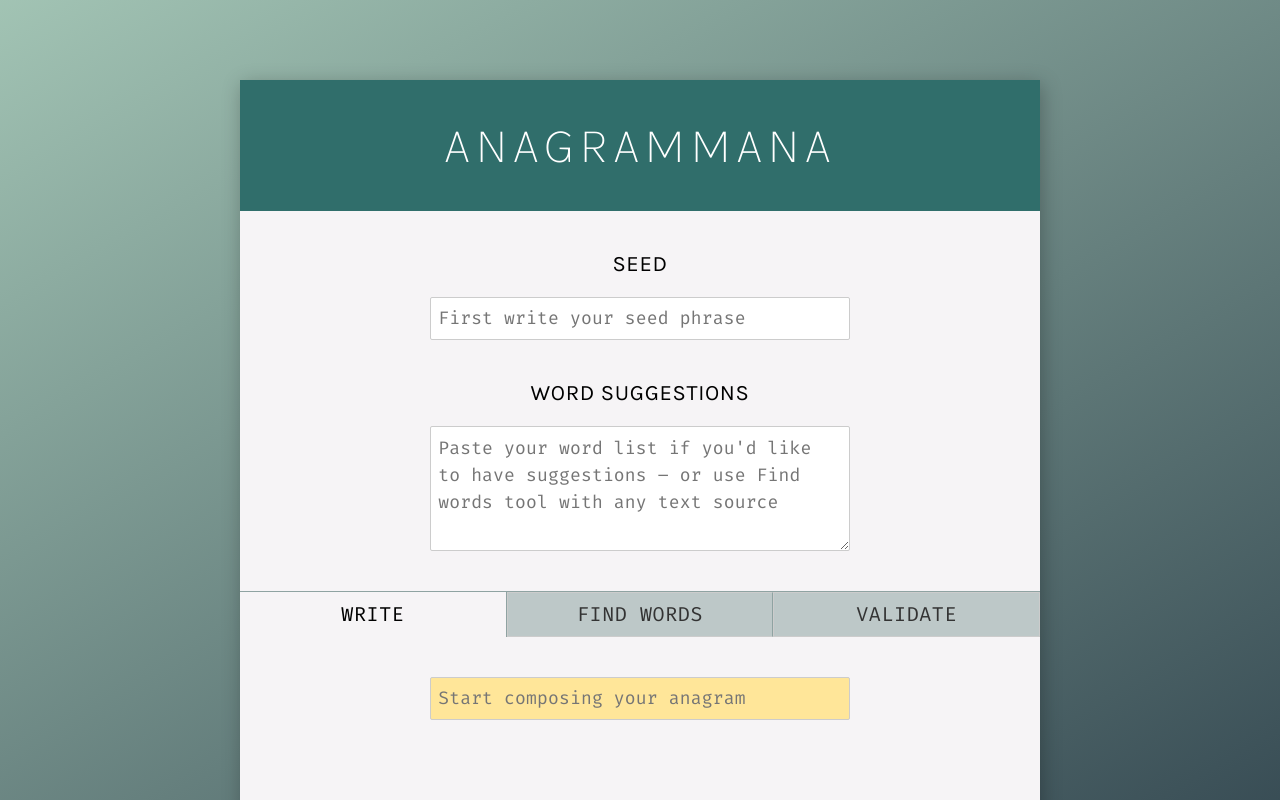
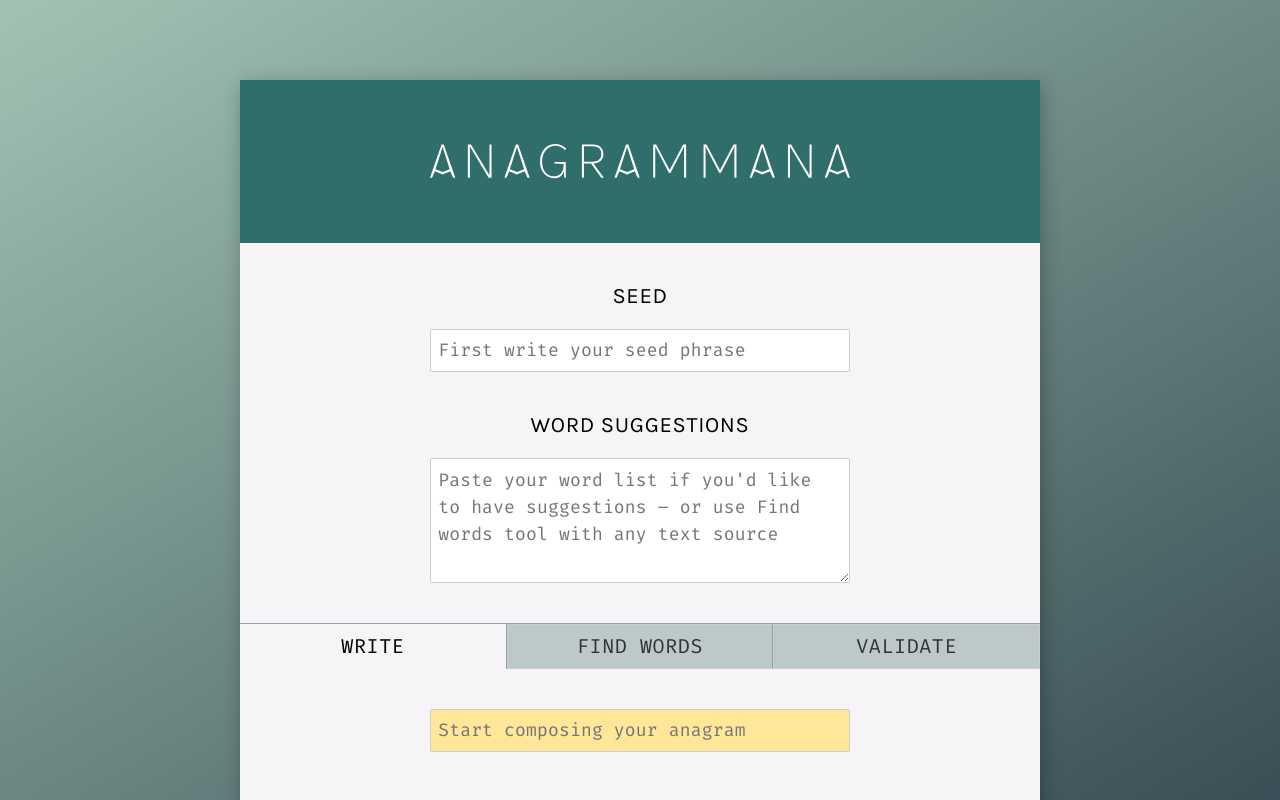
Before and after one commit to ttuovinen/anagrammana, a Svelte app: page / in a window 1280 px wide. Shown: the top 800 px of the page. Built offline with nearby package versions, Linux system fonts and the light colour scheme.

Commit message:
Add svg logo

```diff
--- a/src/App.svelte
+++ b/src/App.svelte
@@ -3,6 +3,7 @@
   import SingleEditor from "./SingleEditor.svelte";
   import WordFinder from "./WordFinder.svelte";
   import { textToWords, verseToIds } from "./utils/common";
+  import Logo from "./Logo.svelte";
 
   enum Tab {
     single,
@@ -29,7 +30,7 @@
 
 <main>
   <header class="site-header">
-    <h1>ANAGRAMMANA</h1>
+    <Logo />
   </header>
   <div class="section text-center flex-col gap-md">
     <label class="flex-col gap-sm align-center">
@@ -104,14 +105,16 @@
   }
 
   .site-header {
-    padding: 36px 9px;
+    padding: clamp(2rem, 8vw, 64px) 2em;
     color: white;
     background: #306e6b;
     text-align: center;
   }
+
   .section {
     padding: 2em;
   }
+
   .tabs {
     display: flex;
     border-top: 1px solid var(--col-border);
@@ -134,10 +137,12 @@
     color: black;
     border: none;
   }
+
   .input-text {
     width: 420px;
     max-width: 100%;
   }
+
   .site-footer {
     font-size: 0.9rem;
     text-align: center;
--- /dev/null
+++ b/src/Logo.svelte
@@ -0,0 +1,69 @@
+<h1 class="site-logo">
+  <svg
+    aria-labelledby="logo-title"
+    width="420"
+    height="35"
+    viewBox="0 0 420 35"
+    fill="none"
+    xmlns="http://www.w3.org/2000/svg"
+  >
+    <title id="logo-title">Anagrammana</title>
+    <path
+      d="M0 33.6975L11.5518 0.49275H13.7691L25.2662 33.6975H23.1311L20.2568 27.1277L12.6194 30.4126L4.92733 27.1277L2.08043 33.6975H0ZM5.47481 25.1841L12.6194 27.9215L19.7093 25.1841L12.6194 3.12066L5.47481 25.1841Z"
+      fill="white"
+    />
+    <path
+      d="M37.8562 0.492733H40.9494L59.7554 31.836H59.4817V0.492733H61.5073V33.6975H58.6057L39.6355 2.05305H39.8818V33.6975H37.8562V0.492733Z"
+      fill="white"
+    />
+    <path
+      d="M124.241 34.2449C121.667 34.2449 119.304 33.588 117.151 32.274C114.997 30.9601 113.273 29.0712 111.977 26.6076C110.7 24.1257 110.061 21.151 110.061 17.6836C110.061 14.636 110.49 11.999 111.347 9.77254C112.223 7.54611 113.391 5.71205 114.851 4.27035C116.329 2.82865 117.99 1.76106 119.833 1.06759C121.695 0.355863 123.602 0 125.554 0C127.58 0 129.478 0.383237 131.248 1.14971C133.037 1.91618 134.752 3.12064 136.395 4.76308L134.999 6.07704C133.447 4.56234 131.878 3.48563 130.29 2.8469C128.721 2.18992 127.142 1.86143 125.554 1.86143C123.182 1.86143 120.974 2.50016 118.93 3.77762C116.886 5.03682 115.244 6.85264 114.003 9.22506C112.762 11.5792 112.141 14.3988 112.141 17.6836C112.141 20.4575 112.616 22.9486 113.565 25.1568C114.514 27.3649 115.891 29.1169 117.698 30.4126C119.505 31.69 121.677 32.3288 124.213 32.3288C126.02 32.3288 127.635 31.909 129.058 31.0695C130.5 30.2118 131.632 28.8705 132.453 27.0456C133.292 25.2206 133.712 22.8573 133.712 19.9557H134.916C134.916 22.8391 134.57 25.3575 133.876 27.5109C133.183 29.6461 132.051 31.3068 130.482 32.493C128.931 33.661 126.85 34.2449 124.241 34.2449ZM134.314 33.6975L133.712 25.321V19.9557L124.377 19.5724V17.9026H135.792V33.6975H134.314Z"
+      fill="white"
+    />
+    <path
+      d="M151.908 33.6975V0.492733H162.72C166.315 0.492733 168.989 1.37783 170.741 3.14802C172.493 4.89995 173.369 7.16288 173.369 9.93678C173.369 12.7289 172.493 15.0101 170.741 16.7803C168.989 18.5322 166.315 19.4082 162.72 19.4082H153.933V33.6975H151.908ZM171.234 33.6975L160.941 19.1618H163.295L173.807 33.6975H171.234ZM153.933 17.7384H162.748C165.522 17.7384 167.639 17.0175 169.098 15.5758C170.558 14.1159 171.288 12.218 171.288 9.88203C171.288 7.49137 170.549 5.61168 169.071 4.24298C167.611 2.87428 165.494 2.18992 162.72 2.18992H153.933V17.7384Z"
+      fill="white"
+    />
+    <path
+      d="M223.219 0.492733H226.175L239.835 26.3338H239.507L253.194 0.492733H256.123V33.6975H254.042V1.83406H254.59L240.437 28.9344H238.987L224.889 2.05305H225.245V33.6975H223.219V0.492733Z"
+      fill="white"
+    />
+    <path
+      d="M273.551 0.492733H276.507L290.167 26.3338H289.839L303.526 0.492733H306.455V33.6975H304.374V1.83406H304.922L290.769 28.9344H289.318L275.221 2.05305H275.577V33.6975H273.551V0.492733Z"
+      fill="white"
+    />
+    <path
+      d="M357.961 0.492733H361.055L379.861 31.836H379.587V0.492733H381.613V33.6975H378.711L359.741 2.05305H359.987V33.6975H357.961V0.492733Z"
+      fill="white"
+    />
+    <path
+      d="M74.3753 33.6975L85.9271 0.492736H88.1444L99.6415 33.6975H97.5064L94.6321 27.1277L86.9947 30.4126L79.3026 27.1277L76.4557 33.6975H74.3753ZM79.8501 25.1841L86.9947 27.9215L94.0846 25.1841L86.9947 3.12064L79.8501 25.1841Z"
+      fill="white"
+    />
+    <path
+      d="M184.501 33.6975L196.053 0.49273H198.27L209.767 33.6975H207.632L204.758 27.1277L197.121 30.4125L189.428 27.1277L186.581 33.6975H184.501ZM189.976 25.1841L197.121 27.9215L204.21 25.1841L197.121 3.12064L189.976 25.1841Z"
+      fill="white"
+    />
+    <path
+      d="M319.647 33.6975L331.199 0.492734H333.416L344.913 33.6975H342.778L339.904 27.1277L332.266 30.4126L324.574 27.1277L321.727 33.6975H319.647ZM325.122 25.1841L332.266 27.9215L339.356 25.1841L332.266 3.12064L325.122 25.1841Z"
+      fill="white"
+    />
+    <path
+      d="M394.734 33.6975L406.286 0.492734H408.503L420 33.6975H417.865L414.991 27.1277L407.353 30.4126L399.661 27.1277L396.814 33.6975H394.734ZM400.209 25.1841L407.353 27.9215L414.443 25.1841L407.353 3.12064L400.209 25.1841Z"
+      fill="white"
+    />
+  </svg>
+</h1>
+
+<style>
+  .site-logo {
+    width: 420px;
+    max-width: 100%;
+    margin: 0 auto;
+    line-height: 0;
+  }
+  .site-logo > svg {
+    width: 420px;
+    max-width: 100%;
+  }
+</style>
```
Also changed, not shown: public/anagrammana.png, public/favicon.png.
